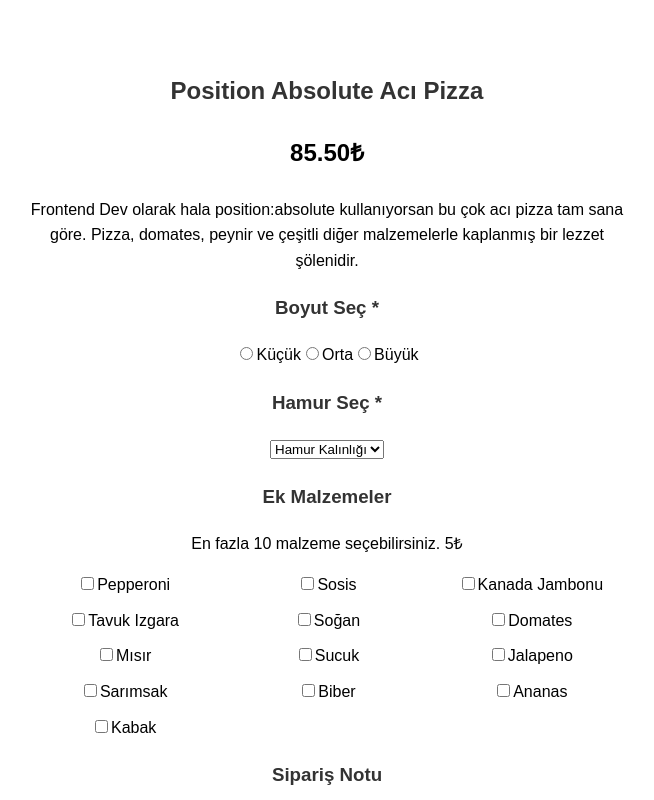
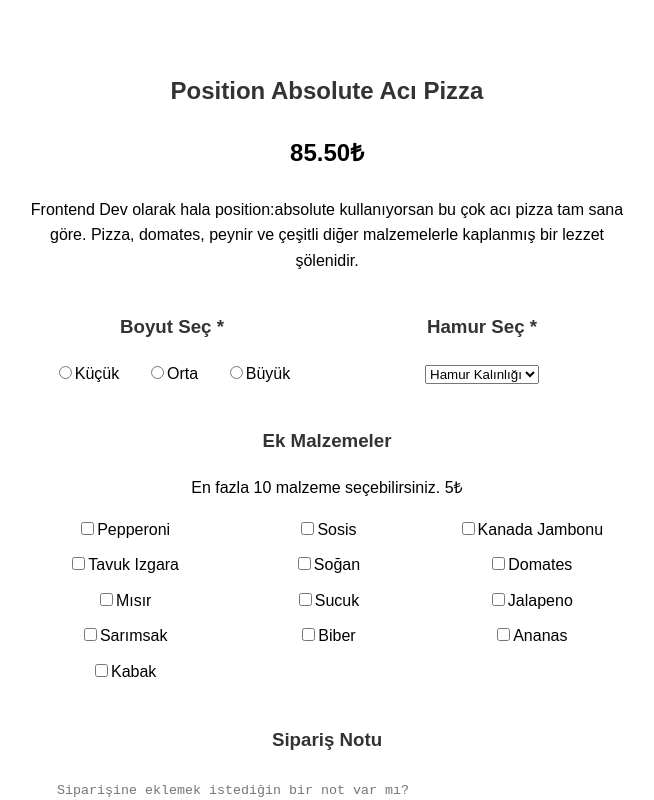
Before and after one commit to TahirEmreAk/s8-pizza-challenge, a React (Vite) app: page / in a window 1280 px wide. Shown: the top 800 px of the page, without its empty margins (313-967 px from the left). Built offline with nearby package versions, Linux system fonts and the light colour scheme.

Commit message:
Display flex
- Boyut ve hamur seçimi kısımlarının yan yana gelmesi için gerekli kodlar eklendi.

```diff
--- a/src/components/PizzaForm.css
+++ b/src/components/PizzaForm.css
@@ -18,7 +18,27 @@
     margin-bottom: 20px;
 }
 
+.size-crust-container {
+    display: flex;
+    justify-content: space-between;
+    gap: 20px;
+    margin-bottom: 20px;
+}
+
+.size-container,
+.crust-container {
+    flex: 1;
+
+}
+
+.size-options {
+    display: flex;
+    justify-content: space-evenly;
+    margin-top: 8px;
+}
+
 .form-section {
+    margin-top: 40px;
     margin-bottom: 20px;
 }
 
@@ -27,6 +47,8 @@
     grid-template-columns: repeat(3, 1fr);
     gap: 10px;
 }
+
+
 
 textarea {
     width: 90%;
@@ -56,6 +78,10 @@ textarea {
     margin: 5px 0;
 }
 
+.total p:last-child {
+    color: red;
+}
+
 .submit-button {
     background-color: #f1c40f;
     color: #000;
--- a/src/components/PizzaForm.jsx
+++ b/src/components/PizzaForm.jsx
@@ -64,9 +64,10 @@ const PizzaForm = () => {
             <p className="description">
                 Frontend Dev olarak hala position:absolute kullanıyorsan bu çok acı pizza tam sana göre. Pizza, domates, peynir ve çeşitli diğer malzemelerle kaplanmış bir lezzet şölenidir.
             </p>
-
-            <div className="form-section">
+            <div className="form-row size-crust-container">
+                <div className="size-container">
                     <h3>Boyut Seç *</h3>
+                    <div className="size-options">
                         <label>
                             <input type="radio" name="size" value="Küçük" onChange={handleChange} />
                             Küçük
@@ -79,9 +80,9 @@ const PizzaForm = () => {
                             <input type="radio" name="size" value="Büyük" onChange={handleChange} />
                             Büyük
                         </label>
-            </div>
+                    </div></div>
 
-            <div className="form-section">
+                <div className="crust-container">
                     <h3>Hamur Seç *</h3>
                     <select name="dough" value={formData.dough} onChange={handleChange}>
                         <option value="">Hamur Kalınlığı</option>
@@ -90,7 +91,7 @@ const PizzaForm = () => {
                         <option value="Kalın">Kalın</option>
                     </select>
                 </div>
-
+            </div>
             <div className="form-section">
                 <h3>Ek Malzemeler</h3>
                 <p>En fazla 10 malzeme seçebilirsiniz. 5₺</p>
```
Lines whose indentation alone changed are shown as unchanged.
